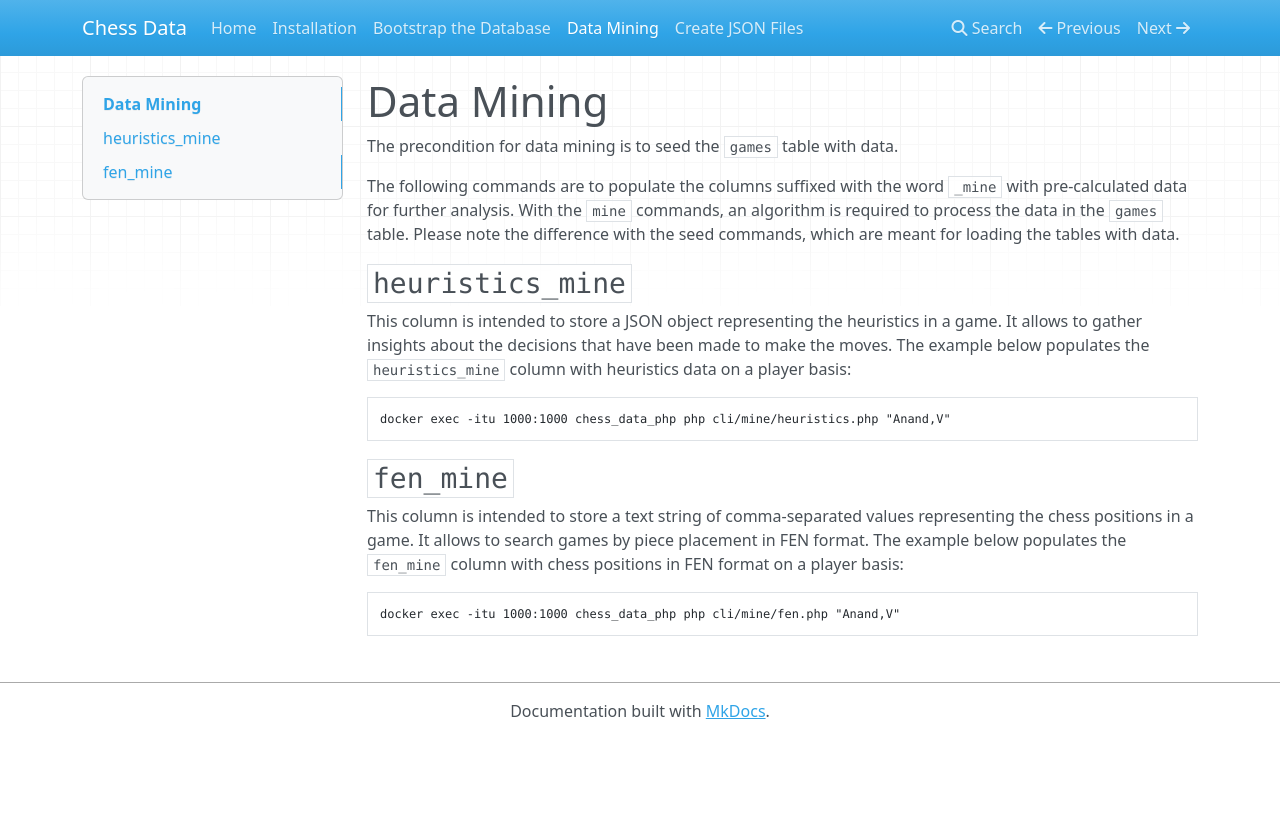
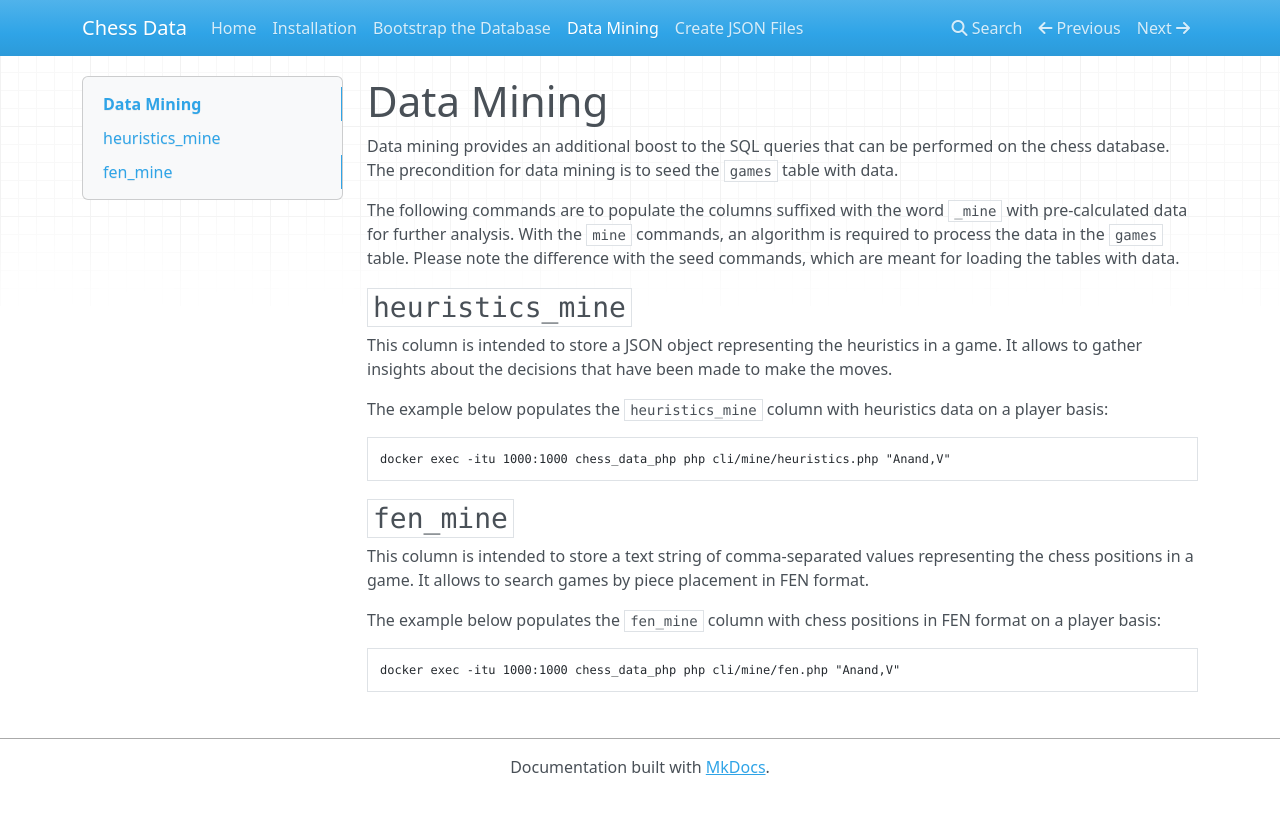
Before and after one commit to chesslablab/chess-data, an MkDocs documentation site: the page built from docs/data-mining.md, in a window 1280 px wide. Shown: the top 814 px of the page. Built offline with MkDocs 1.6.1, drawn with Linux system fonts in a browser that asks for light colours; nearby versions of some CDN libraries.

Commit message:
Updated the docs on data mining

````diff
--- a/docs/data-mining.md
+++ b/docs/data-mining.md
@@ -1,12 +1,14 @@
 # Data Mining
 
-The precondition for data mining is to seed the `games` table with data.
+Data mining provides an additional boost to the SQL queries that can be performed on the chess database. The precondition for data mining is to seed the `games` table with data.
 
 The following commands are to populate the columns suffixed with the word `_mine` with pre-calculated data for further analysis. With the `mine` commands, an algorithm is required to process the data in the `games` table. Please note the difference with the seed commands, which are meant for loading the tables with data.
 
 ## `heuristics_mine`
 
-This column is intended to store a JSON object representing the heuristics in a game. It allows to gather insights about the decisions that have been made to make the moves. The example below populates the `heuristics_mine` column with heuristics data on a player basis:
+This column is intended to store a JSON object representing the heuristics in a game. It allows to gather insights about the decisions that have been made to make the moves.
+
+The example below populates the `heuristics_mine` column with heuristics data on a player basis:
 
 ```text
 docker exec -itu 1000:1000 chess_data_php php cli/mine/heuristics.php "Anand,V"
@@ -14,7 +16,9 @@ docker exec -itu 1000:1000 chess_data_php php cli/mine/heuristics.php "Anand,V"
 
 ## `fen_mine`
 
-This column is intended to store a text string of comma-separated values representing the chess positions in a game. It allows to search games by piece placement in FEN format. The example below populates the `fen_mine` column with chess positions in FEN format on a player basis:
+This column is intended to store a text string of comma-separated values representing the chess positions in a game. It allows to search games by piece placement in FEN format.
+
+The example below populates the `fen_mine` column with chess positions in FEN format on a player basis:
 
 ```text
 docker exec -itu 1000:1000 chess_data_php php cli/mine/fen.php "Anand,V"
````
